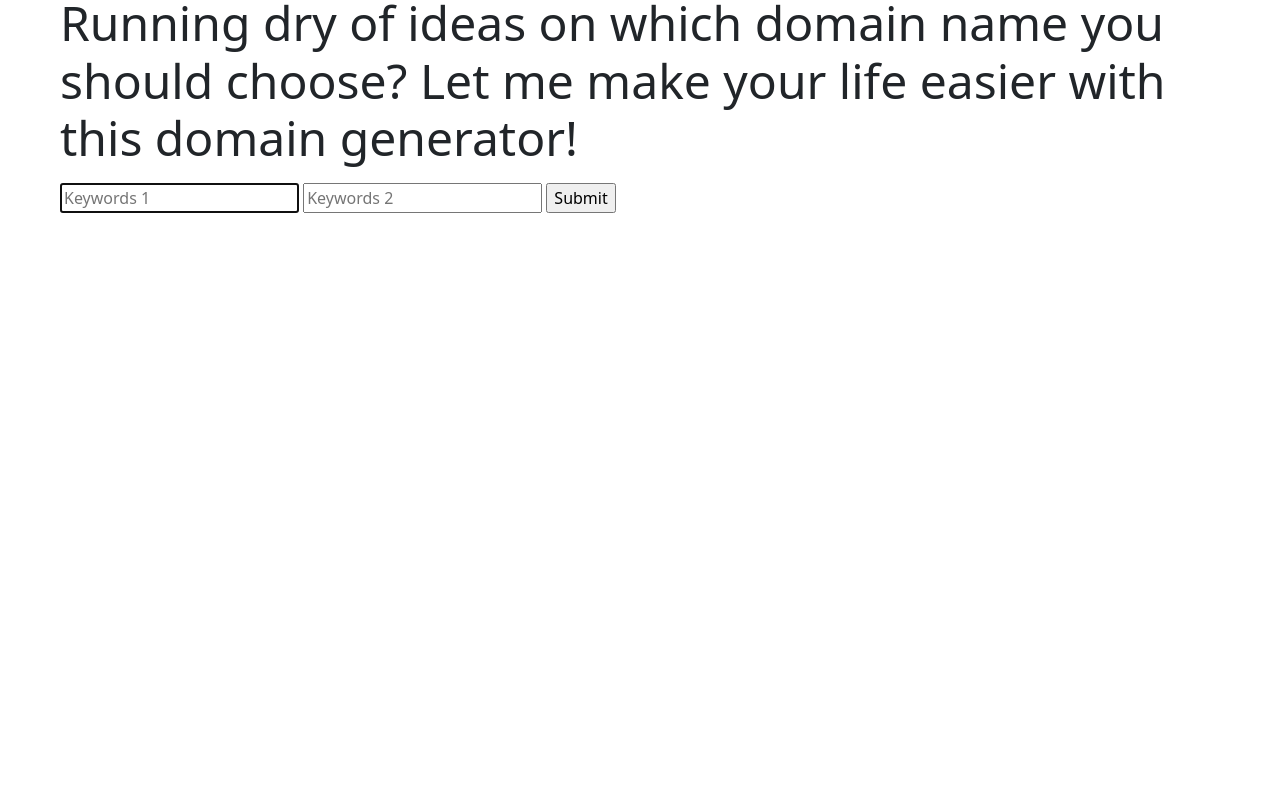
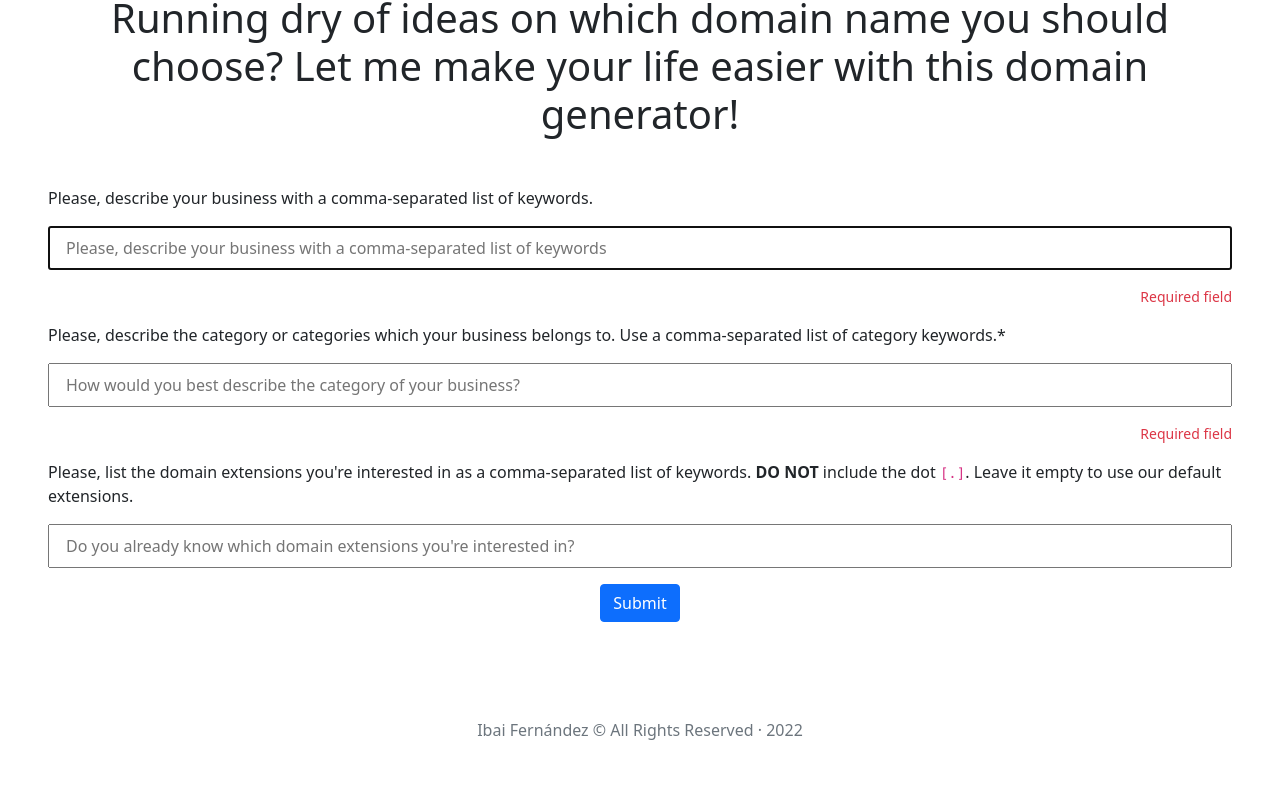
Before and after one commit to ibaifernandez/my-domain-generator, a plain HTML site: page index.html in a window 1280 px wide. Shown: the part 110-900 px from the top of the page. Before the commit the page ends 800 px from the top, so only its background shows below. Drawn offline with nearby package versions, Linux system fonts and the light colour scheme.

Commit message:
Functional practice

```diff
--- a/assets/css/styles.css
+++ b/assets/css/styles.css
@@ -2,14 +2,36 @@ body {
     padding: 3rem;
 }
 
-.domains {
-    list-style: none;
-}
-
-.domain-name {
+#domainsList li {
     list-style-type: none;
 }
 
 #results {
     column-count: 3;
+    column-gap: 1rem;
+    margin-top: 3rem;
 }
+
+input[type="text"] {
+    width:100%;
+    margin: 1rem 0;
+    padding: 0.5rem 0;
+    text-indent: 1rem;
+}
+
+@media (max-width:900px) {
+    #results {
+        column-count: 2;
+        column-gap: 2rem;
+}
+}
+
+@media (max-width:600px) {
+    #results {
+        column-count: 1;
+        text-align: center;
+        padding:0;
+        text-indent: -2.5rem;
+        line-height: 3rem;
+    }
+}
--- a/assets/js/app.js
+++ b/assets/js/app.js
@@ -1,6 +1,7 @@
 let articles = ["the", "our", "my", "your"];
-let keywords1 = [];
-let keywords2 = [];
+let keywords = [];
+let categories = [];
+let userExtensions = [];
 let extensions = [
   "aero",
   "biz",
@@ -270,21 +271,38 @@ let extensions = [
 ];
 
 function showDomains() {
-  keywords1.push(document.getElementById("keywords1").value);
-  keywords2.push(document.getElementById("keywords2").value);
+  keywords.push(document.getElementById("keywords").value);
+  categories.push(document.getElementById("categories").value);
+  userExtensions.push(document.getElementById("userExtensions").value);
+  console.log(userExtensions);
   const results = document.getElementById("results");
 
   const ul = document.createElement("ul");
-  ul.innerHTML = `<ul class="domains"></ul>`;
+  ul.setAttribute("id", "domainsList");
+  ul.classList.add("domains");
+  results.appendChild(ul);
 
-  console.log(keywords2);
-  for (let i = 0; i < articles.length; i++) {
-    for (let j = 0; j < keywords1.length; j++) {
-      for (let k = 0; k < keywords2.length; k++) {
-        for (let l = 0; l < extensions.length; l++) {
-          const li = document.createElement("li");
-          li.innerHTML = `<li class="domain-name">www.${articles[i]}${keywords1[j]}${keywords2[k]}.${extensions[l]}</li>`;
-          results.appendChild(li);
+  if (userExtensions[0] === "") {
+    for (let i = 0; i < articles.length; i++) {
+      for (let j = 0; j < keywords.length; j++) {
+        for (let k = 0; k < categories.length; k++) {
+          for (let l = 0; l < extensions.length; l++) {
+            const li = document.createElement("li");
+            li.innerHTML = `${articles[i]}${keywords[j]}${categories[k]}.${extensions[l]}`;
+            ul.appendChild(li);
+          }
+        }
+      }
+    }
+  } else {
+    for (let i = 0; i < articles.length; i++) {
+      for (let j = 0; j < keywords.length; j++) {
+        for (let k = 0; k < categories.length; k++) {
+          for (let l = 0; l < userExtensions.length; l++) {
+            const li = document.createElement("li");
+            li.innerHTML = `<li class="domain-name">www.${articles[i]}${keywords[j]}${categories[k]}.${userExtensions[l]}</li>`;
+            domainList.appendChild(li);
+          }
         }
       }
     }
--- a/index.html
+++ b/index.html
@@ -36,17 +36,33 @@
 
 </head>
     <body>
-        <div class="container-fluid">
-            <h1 class="h1">Domain Generator</h1>
-            <p class="display-5">Running dry of ideas on which domain name you should choose? Let me make your life easier with this domain generator!</p>
+        <div class="container-container mx-auto">
 
-            <form id="domain-search-form">
-                <input type="text" id="keywords1" name="search-keywords-1" placeholder="Keywords 1" autocomplete="off" autofocus autocapitalize="off" autocorrect="off" />
-                <input type="text" id="keywords2" name="search-keywords-2" placeholder="Keywords 2" autocomplete="off" autofocus autocapitalize="off" autocorrect="off" />
-                <input type="submit" onclick="showDomains(); return false;">
+            <h1 class="h1 text-center">Domain Generator</h1>
+            <p class="display-6 text-center">Running dry of ideas on which domain name you should choose? Let me make your life easier with this domain generator!</p>
+
+            <form id="domain-search-form" class="w-lg-50 wg-sm-100 mx-auto mt-5">
+                <label for="keywords">Please, describe your business with a comma-separated list of keywords.</label>
+                <input type="text" id="keywords" name="search-keywords" placeholder="Please, describe your business with a comma-separated list of keywords" autocomplete="off" autofocus autocapitalize="off" autocorrect="off" required />
+                <small class="d-flex justify-content-end mb-3 text-danger">Required field</small>
+
+                <label for="keywords">Please, describe the category or categories which your business belongs to. Use a comma-separated list of category keywords.*</label>
+                <input type="text" id="categories" name="search-category" placeholder="How would you best describe the category of your business?" autocomplete="off" autofocus autocapitalize="off" autocorrect="off" required/>
+                <small class="d-flex justify-content-end mb-3 text-danger">Required field</small>
+
+                <label for="keywords">Please, list the domain extensions you're interested in as a comma-separated list of keywords. <strong>DO NOT</strong> include the dot <code>[.]</code>. Leave it empty to use our default extensions.</label>
+                <input type="text" id="userExtensions" name="search-extensions" placeholder="Do you already know which domain extensions you're interested in?" autocomplete="off" autofocus autocapitalize="off" autocorrect="off" />
+
+                <div class="d-flex justify-content-center">
+                    <input type="submit" class="btn btn-primary" value="Submit" onclick="showDomains(); return false;">
+                </div>
+
             </form>
 
             <div id="results"></div>
+
+            <footer class="text-center text-muted mt-5">Ibai Fernández © All Rights Reserved · 2022</footer>
+
         </div>
 
         <script src="/assets/js/app.js"></script>
```
